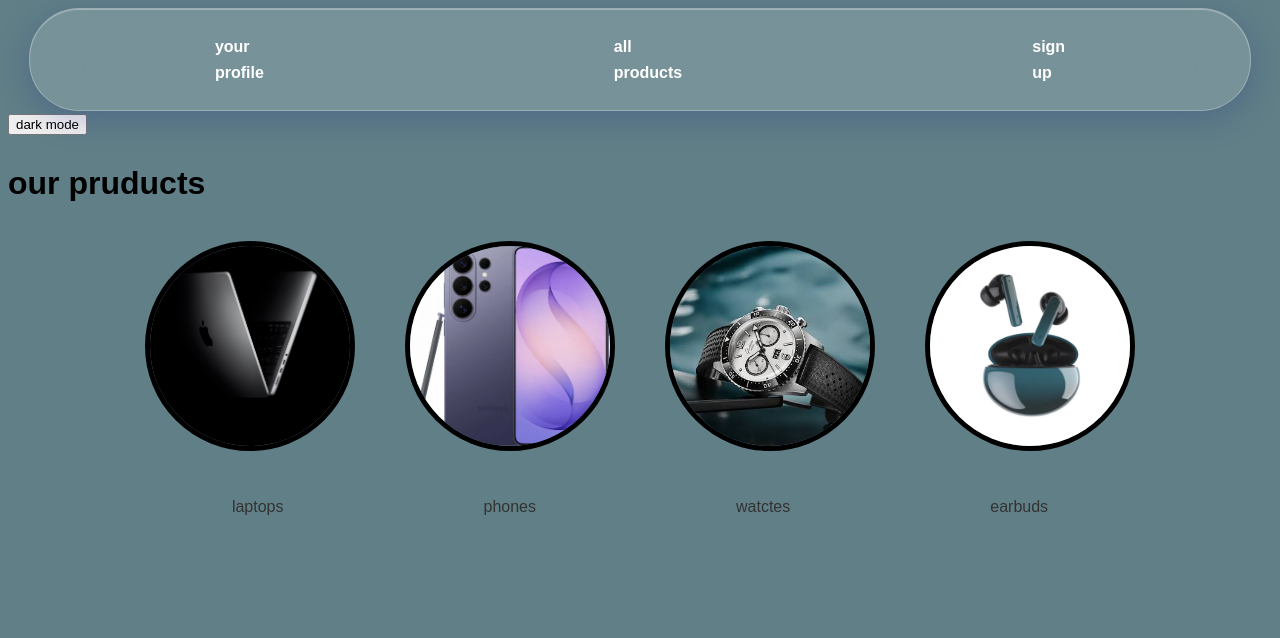
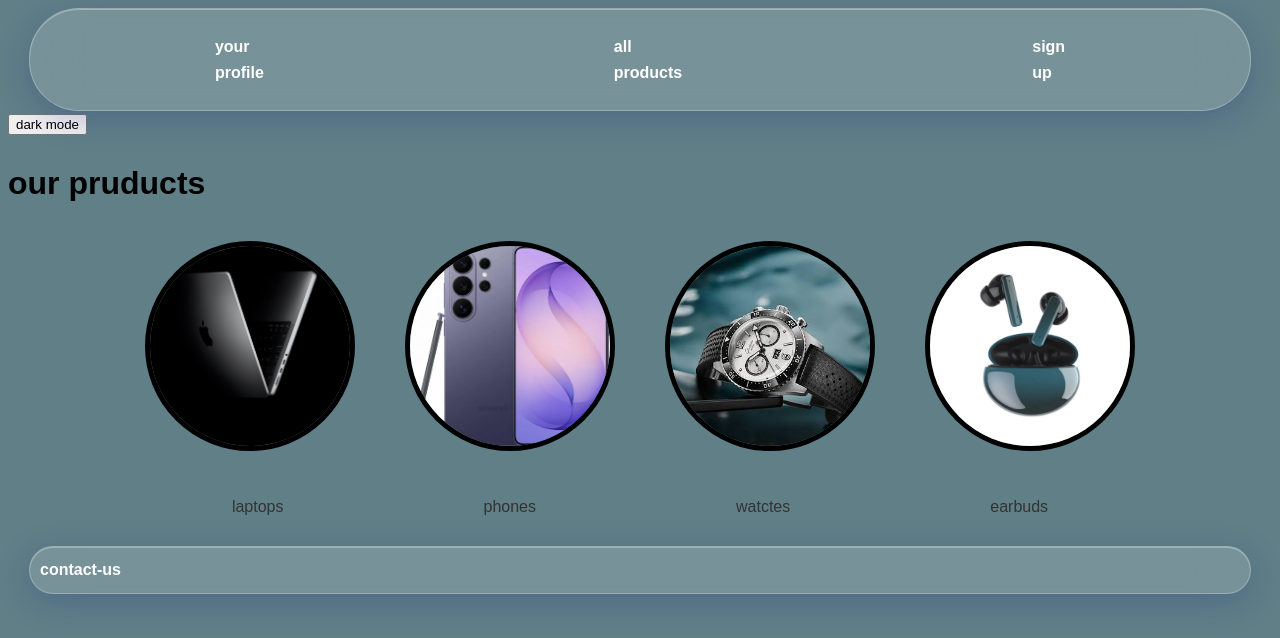
Before and after one commit to youssef00098/shoppingfcai, a plain HTML site: page index.html in a window 1280 px wide. Drawn offline with Linux system fonts and the light colour scheme; files that its build step writes are made by us from their sources.

Commit message:
Add files via upload

```diff
--- a/index.html
+++ b/index.html
@@ -48,5 +48,8 @@
     </ul>
     <script src="main.js"></script>
 </body>
+<footer>
+    <a href="contact-us.html">contact-us</a>
+</footer>
 
 </html>
--- a/main.css
+++ b/main.css
@@ -136,3 +136,30 @@ footer {
     display: flex;
     gap: 200px;
 }
+
+footer {
+    max-width: 1200px;
+    margin: 0 auto;
+    padding: 10px;
+    display: flex;
+
+    background: rgba(255, 255, 255, 0.15);
+    backdrop-filter: blur(25px);
+    border-radius: 50px;
+    border: 1px solid rgba(255, 255, 255, 0.25);
+    box-shadow: 0 8px 32px rgba(31, 38, 135, 0.25), inset 0 1px 0 rgba(255, 255, 255, 0.3);
+
+}
+
+footer a {
+    color: var(--white);
+    text-decoration: none;
+    font-weight: bold;
+    transition: color 0.3s ease;
+    text-decoration: none;
+    justify-content: left;
+}
+
+footer a:hover {
+    color: var(--primary-color);
+}
```
